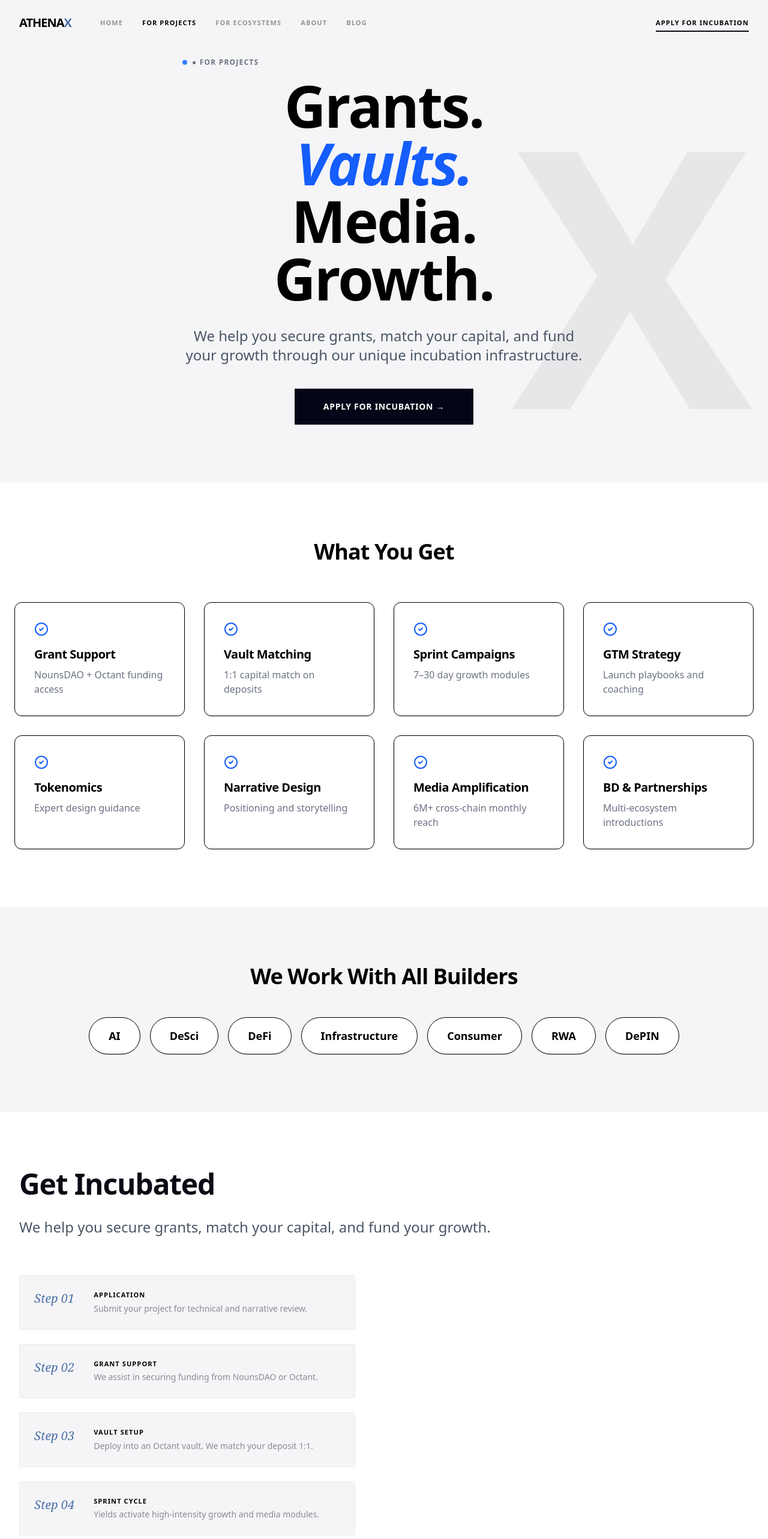
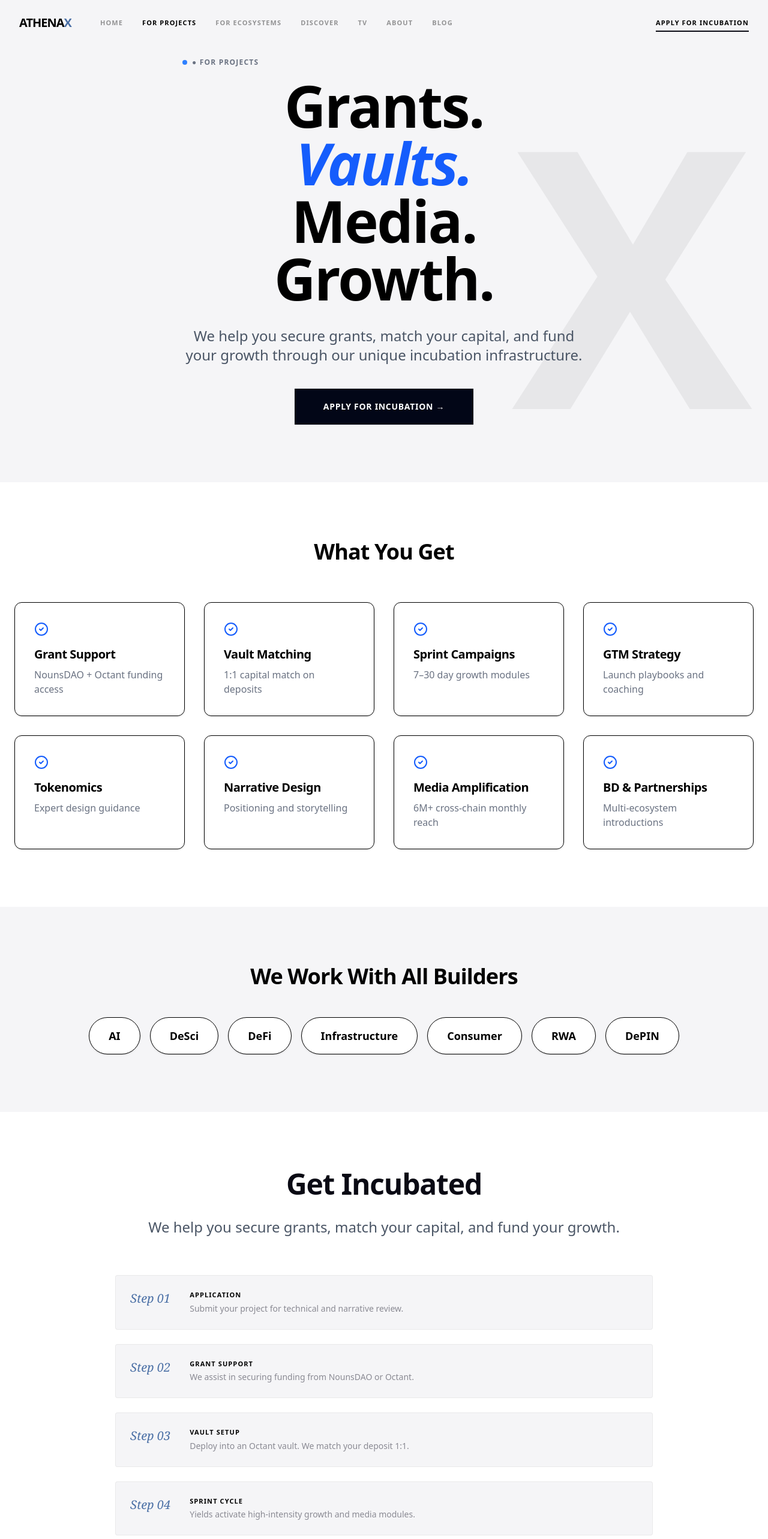
Before and after one commit to ctycho-dev/athenax-demo, a React (Vite) app: page /v3/projects in a window 1280 px wide. Shown: the top 2566 px of the page at 60% size. Built offline with nearby package versions, Linux system fonts and the light colour scheme.

Commit message:
feat: Update footer and navigation for v3, enhancing links and layout

```diff
--- a/src/components/Footer.tsx
+++ b/src/components/Footer.tsx
@@ -18,9 +18,9 @@ export const Footer = ({ setPage }: FooterProps) => {
                 <div>
                     <h4 className="font-bold text-sm uppercase tracking-widest mb-6 text-gray-400">Product</h4>
                     <ul className="space-y-4">
-                        <li><button onClick={() => navigate('/v3/tv')} className="hover:text-blue-400 transition-colors">Livestream</button></li>
-                        <li><button onClick={() => navigate('/v3/tv')} className="hover:text-blue-400 transition-colors">Roundtable</button></li>
-                        <li><button onClick={() => navigate('/v3/tv')} className="hover:text-blue-400 transition-colors">Whitepaper Reading</button></li>
+                        <li><button onClick={() => navigate('/v3/tv')} className="hover:text-blue-400 transition-colors">AthenaX TV</button></li>
+                        <li><button onClick={() => navigate('/v3/discover')} className="hover:text-blue-400 transition-colors">Discover</button></li>
+                        <li><button onClick={() => navigate('/v3/blog')} className="hover:text-blue-400 transition-colors">Blog</button></li>
                     </ul>
                 </div>
                 <div>
@@ -35,8 +35,8 @@ export const Footer = ({ setPage }: FooterProps) => {
                     <h4 className="font-bold text-sm uppercase tracking-widest mb-6 text-gray-400">Company</h4>
                     <ul className="space-y-4">
                         <li><button onClick={() => navigate('/v3/about')} className="hover:text-blue-400 transition-colors">About Us</button></li>
-                        <li><button onClick={() => navigate('/v3/discover')} className="hover:text-blue-400 transition-colors">Ecosystem</button></li>
-                        <li><button onClick={() => navigate('/v3/projects')} className="hover:text-blue-400 transition-colors">Apply</button></li>
+                        <li><button onClick={() => navigate('/v3/projects')} className="hover:text-blue-400 transition-colors">For Projects</button></li>
+                        <li><button onClick={() => navigate('/v3/ecosystem')} className="hover:text-blue-400 transition-colors">For Ecosystems</button></li>
                     </ul>
                 </div>
             <div>
--- a/src/components/Navigation.tsx
+++ b/src/components/Navigation.tsx
@@ -29,6 +29,10 @@ export const Navigation = ({ activePage, setPage }: NavigationProps) => {
             navigate('/v3/about');
         } else if (page === 'blog') {
             navigate('/v3/blog');
+        } else if (page === 'tv') {
+            navigate('/v3/tv');
+        } else if (page === 'discover') {
+            navigate('/v3/discover');
         } else {
             setPage(page);
         }
@@ -39,6 +43,8 @@ export const Navigation = ({ activePage, setPage }: NavigationProps) => {
         { id: 'home', label: 'Home' },
         { id: 'projects', label: 'For Projects' },
         { id: 'ecosystems', label: 'For Ecosystems' },
+        { id: 'discover', label: 'Discover' },
+        { id: 'tv', label: 'TV' },
         { id: 'about', label: 'About' },
         { id: 'blog', label: 'Blog' }
     ];
--- a/src/components/projects/GetIncubated.tsx
+++ b/src/components/projects/GetIncubated.tsx
@@ -1,12 +1,11 @@
 export const GetIncubated = () => (
     <section className="py-24 px-8 border-b border-black/5 bg-white">
-        <div className="max-w-7xl mx-auto">
-            <div className="mb-16">
+        <div className="max-w-4xl mx-auto">
+            <div className="mb-16 text-center">
                 <h2 className="text-4xl md:text-5xl font-bold tracking-tighter leading-none text-[#0a0a14] mb-8">Get Incubated</h2>
                 <p className="text-2xl text-gray-600">We help you secure grants, match your capital, and fund your growth.</p>
             </div>
 
-            <div className="grid grid-cols-1 md:grid-cols-2 gap-24 items-start">
             <div className="space-y-6">
                 {[
                     { t: "Step 01: Application", d: "Submit your project for technical and narrative review." },
@@ -24,6 +23,5 @@ export const GetIncubated = () => (
                 ))}
             </div>
         </div>
-        </div>
     </section>
 );
```
Lines whose indentation alone changed are shown as unchanged.
